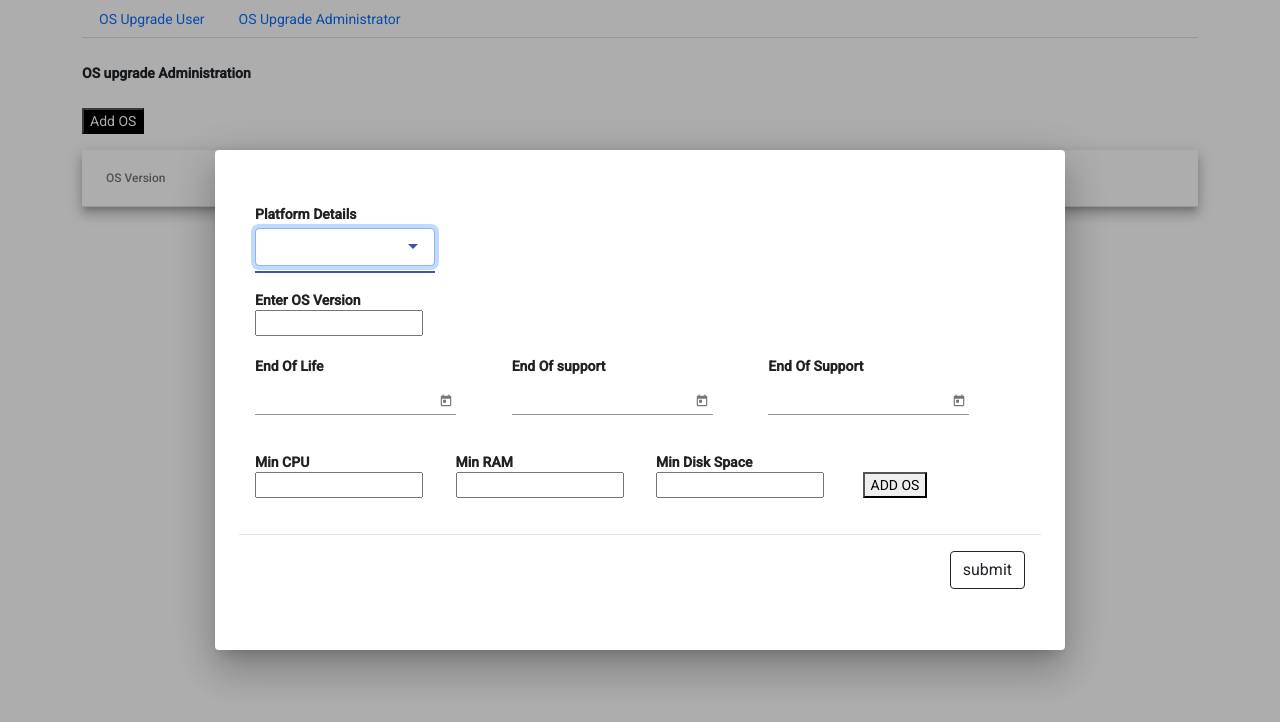
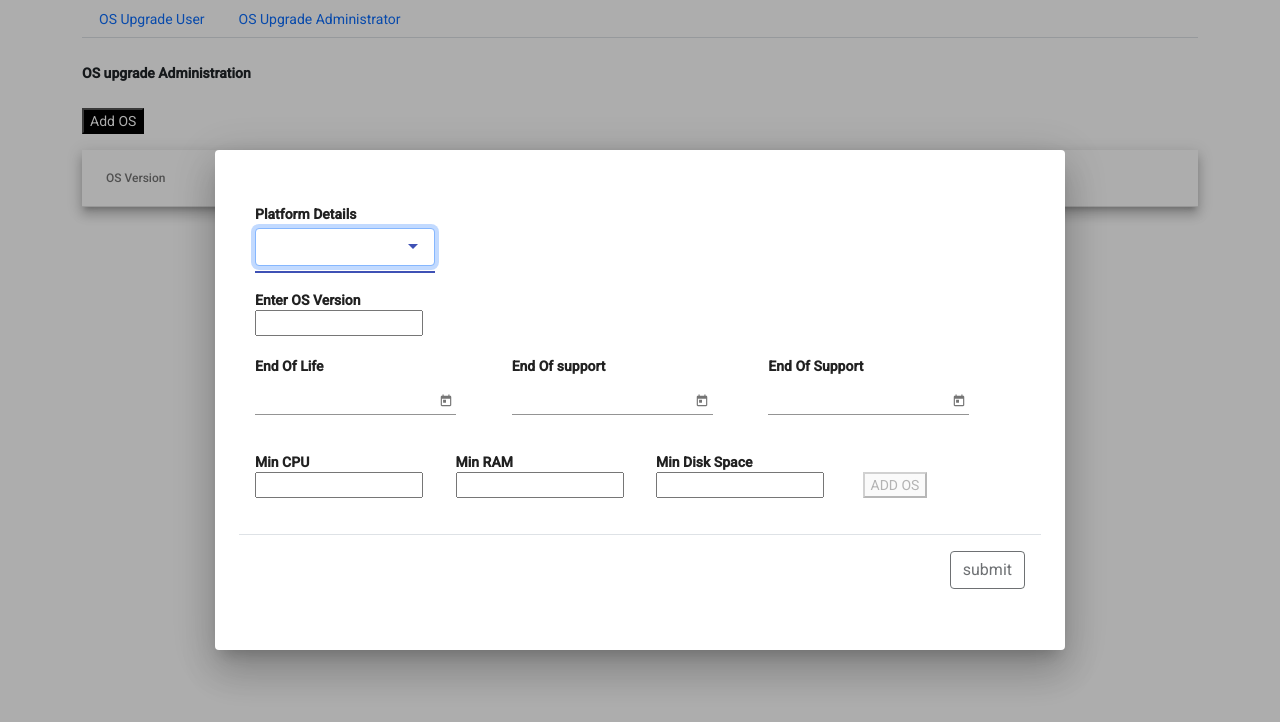
Before and after one commit to veenamo/os-upgrade, an Angular app: page /os-upgrade in a window 1280 px wide. Both pictures are taken after a click on the button "Add OS". Shown: the top 722 px of the page. Built offline with nearby package versions, Linux system fonts and the light colour scheme.

Commit message:
"enabling / disabling the add os anf submit button"

```diff
--- a/src/app/modules/nsop-os-upgrade/nsop-os-upgrade-page/os-upgrade-user/os-upgrade-user.component.html
+++ b/src/app/modules/nsop-os-upgrade/nsop-os-upgrade-page/os-upgrade-user/os-upgrade-user.component.html
@@ -1,18 +1,3 @@
-<!-- <div class="container">
-  <div class="row">
-    <div>
-      <button
-        [ngClass]="{ black: !toggle }"
-        class="btn btn-outline-dark"
-        type="button"
-        (click)="enableDisableRule()"
-      >
-        Add OS
-      </button>
-    </div>
-  </div>
-</div> -->
-
 <br />
 <div class="demo-button-container">
   <button
@@ -25,20 +10,7 @@
   </button>
 </div>
 
-<!-- <div *ngIf="!toggle"><app-add-project-details [data]="addDetail"></app-add-project-details></div> -->
-
 <ng-template #mymodal let-modal>
-  <!-- <div class="modal-header" style="display: flex; justify-content: right">
-
-      <button
-        type="button"
-        class="close"
-        aria-label="Close"
-        (click)="modal.dismiss('Cross click')"
-      >
-        <span aria-hidden="true">×</span>
-      </button>
-    </div> -->
   <div class="modal-body">
     <form [formGroup]="form" (ngSubmit)="submit()">
       <div class="form-group">
@@ -199,7 +171,11 @@
             class="col-sm-3"
             style="display: inline-block; padding-left: 30px"
           >
-            <button type="button" (click)="addOsTemporarily()">
+            <button
+              type="button"
+              [disabled]="!form.valid"
+              (click)="addOsTemporarily()"
+            >
               <span aria-hidden="true">ADD OS</span>
             </button>
           </div>
@@ -277,7 +253,12 @@
     </table>
   </div>
   <div class="modal-footer">
-    <button type="submit" (click)="submit()" class="btn btn-outline-dark">
+    <button
+      type="submit"
+      [disabled]="!this.dataPopUpAdd.length"
+      (click)="submit()"
+      class="btn btn-outline-dark"
+    >
       submit
     </button>
   </div>
--- a/src/app/modules/nsop-os-upgrade/nsop-os-upgrade-page/os-upgrade-user/os-upgrade-user.component.ts
+++ b/src/app/modules/nsop-os-upgrade/nsop-os-upgrade-page/os-upgrade-user/os-upgrade-user.component.ts
@@ -294,12 +294,20 @@ export class OsUpgradeUserComponent implements OnInit {
     vendor: new FormControl(new Date(), Validators.required),
     region: new FormControl('', Validators.required),
     location: new FormControl('', Validators.required),
+
+    status: new FormGroup({
+      validationChecks: new FormControl(0),
+      createChange: new FormControl(0),
+      initiatingUpgrade: new FormControl(0),
+      finishedUpgrade: new FormControl(0),
+    }),
   });
 
   @ViewChild('mymodalChild', { static: false, read: ElementRef }) inRef;
   // @ViewChild('mymodalParent', { static: false, read: ElementRef }) ;
 
   addOsTemporarily() {
+    console.log(this.form);
     this.dataPopUpAdd = [this.form.value, ...this.dataPopUpAdd];
     this.length = this.dataPopUpAdd.length;
     this.form.reset();
@@ -384,8 +392,9 @@ export class OsUpgradeUserComponent implements OnInit {
   }
 
   submit() {
-    console.log(this.dataPopUpAdd);
-    //this.dataSource = [...this.dataPopUpAdd, ...this.dataSource];
+    console.log('this.dataPopUpAdd', this.dataPopUpAdd);
+    this.dataSource = [...this.dataPopUpAdd, ...this.dataSource];
+
     this.dialog.closeAll();
     this.dataPopUpAdd = [];
   }
--- a/src/app/modules/nsop-os-upgrade/nsop-os-upgrade-page/os-upgrade/os-upgrade.component.html
+++ b/src/app/modules/nsop-os-upgrade/nsop-os-upgrade-page/os-upgrade/os-upgrade.component.html
@@ -195,7 +195,11 @@
             class="col-sm-3"
             style="display: inline-block; padding-left: 30px"
           >
-            <button type="button" (click)="addOsTemporarily()">
+            <button
+              type="button"
+              (click)="addOsTemporarily()"
+              [disabled]="!form.valid"
+            >
               <span aria-hidden="true">ADD OS</span>
             </button>
           </div>
@@ -279,7 +283,12 @@
     </table>
   </div>
   <div class="modal-footer">
-    <button type="submit" (click)="submit()" class="btn btn-outline-dark">
+    <button
+      type="submit"
+      [disabled]="!this.dataPopUpAdd.length"
+      (click)="submit()"
+      class="btn btn-outline-dark"
+    >
       submit
     </button>
   </div>
```
Also changed, not shown: src/app/modules/nsop-os-upgrade/nsop-os-upgrade-page/os-upgrade/os-upgrade.component.ts (+0 -16 lines).
